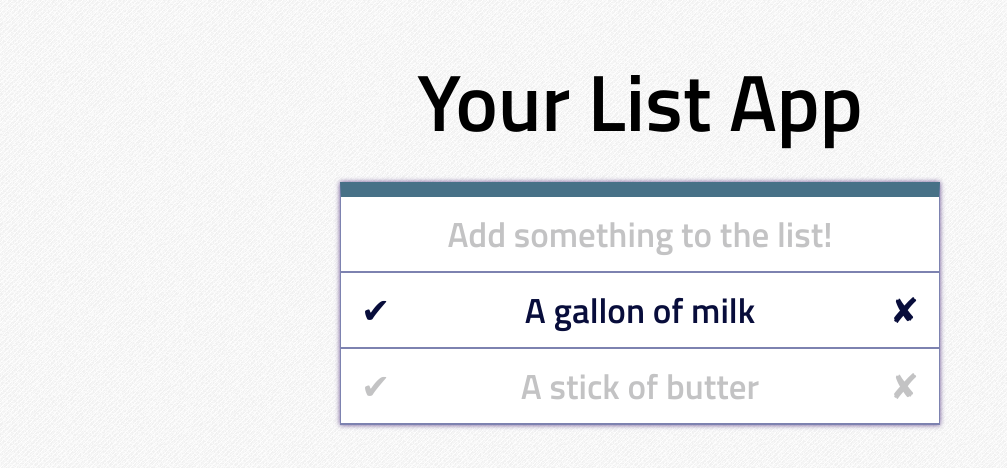
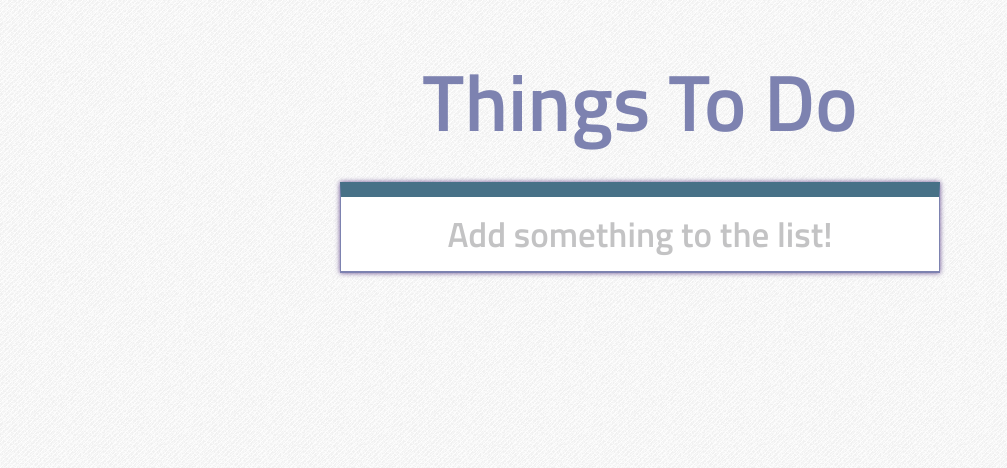
Before and after one commit to jennt/to-do, a plain HTML site: page index.html in a window 1280 px wide. Shown: the whole page, without its empty margins (0-1007 px from the left). Drawn offline with nearby package versions, Linux system fonts and the light colour scheme.

Commit message:
Edit, remove place holders

```diff
--- a/index.html
+++ b/index.html
@@ -6,22 +6,12 @@
 
 <body>
   <div id="container">
-    <h1>Your List App</h1>
+    <h1>Things To Do</h1>
     <div id="app">
       <form id='add-form'>
         <input id="create" name="itemDescription" type="text" placeholder="Add something to the list!">
       </form>
       <ul id='list'>
-        <li class='item' data-id="1">
-          <span class='complete-button'>&#10004;</span>
-          <div class="description">A gallon of milk</div>
-          <span class="delete-button">&#10008;</span>
-        </li>
-        <li class='item completed' data-id="2">
-          <span class='complete-button'>&#10004;</span>
-          <div class="description">A stick of butter</div>
-          <span class="delete-button">&#10008;</span>
-        </li>
       </ul>
     </div>
   </div>
--- a/styles.css
+++ b/styles.css
@@ -12,10 +12,11 @@ body {
 
 h1 {
   margin: 20px;
+  color: #7d82b0;
 }
 
 #app {
-  box-shadow: 0 0 5px #684F91;
+  box-shadow: 0px 0px 5px #684F91;
   font-size: 35px;
   color: #080D3B;
   background-color: white;
```
Also changed, not shown: 1 other file.
